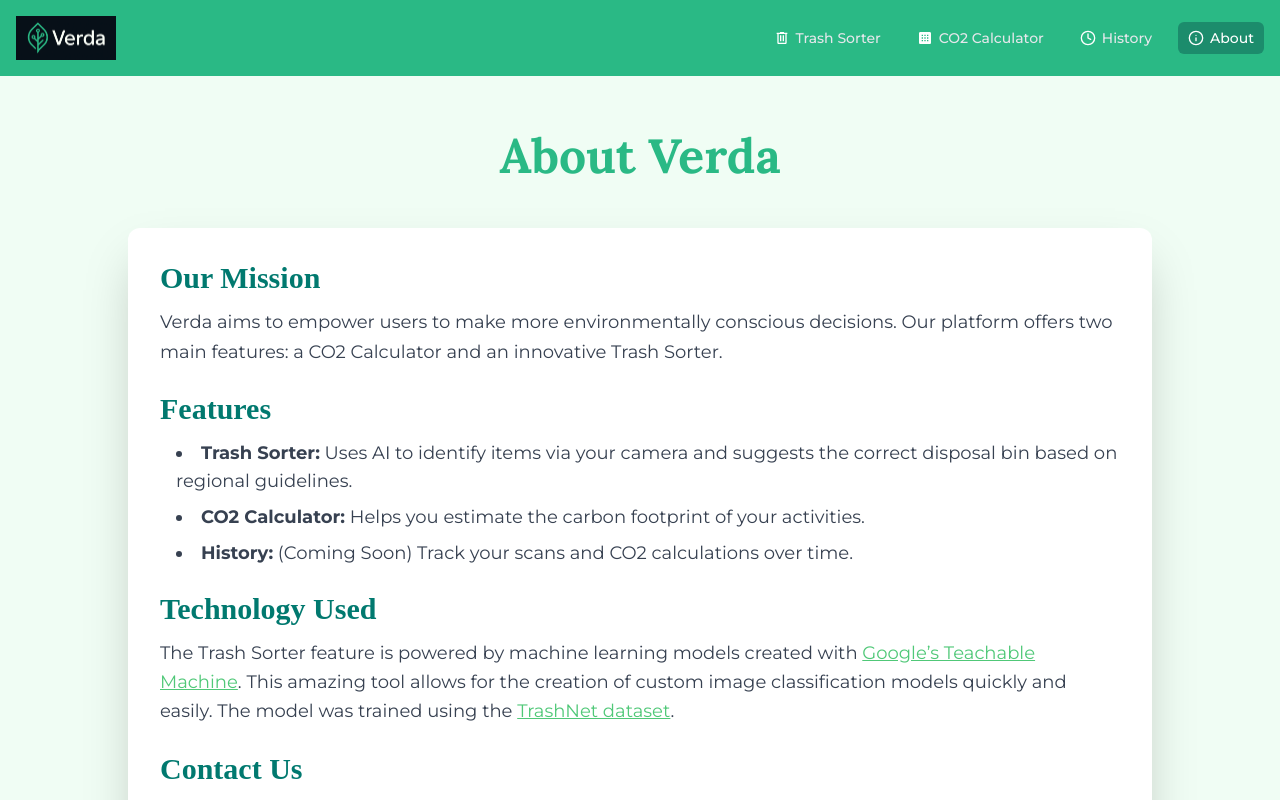
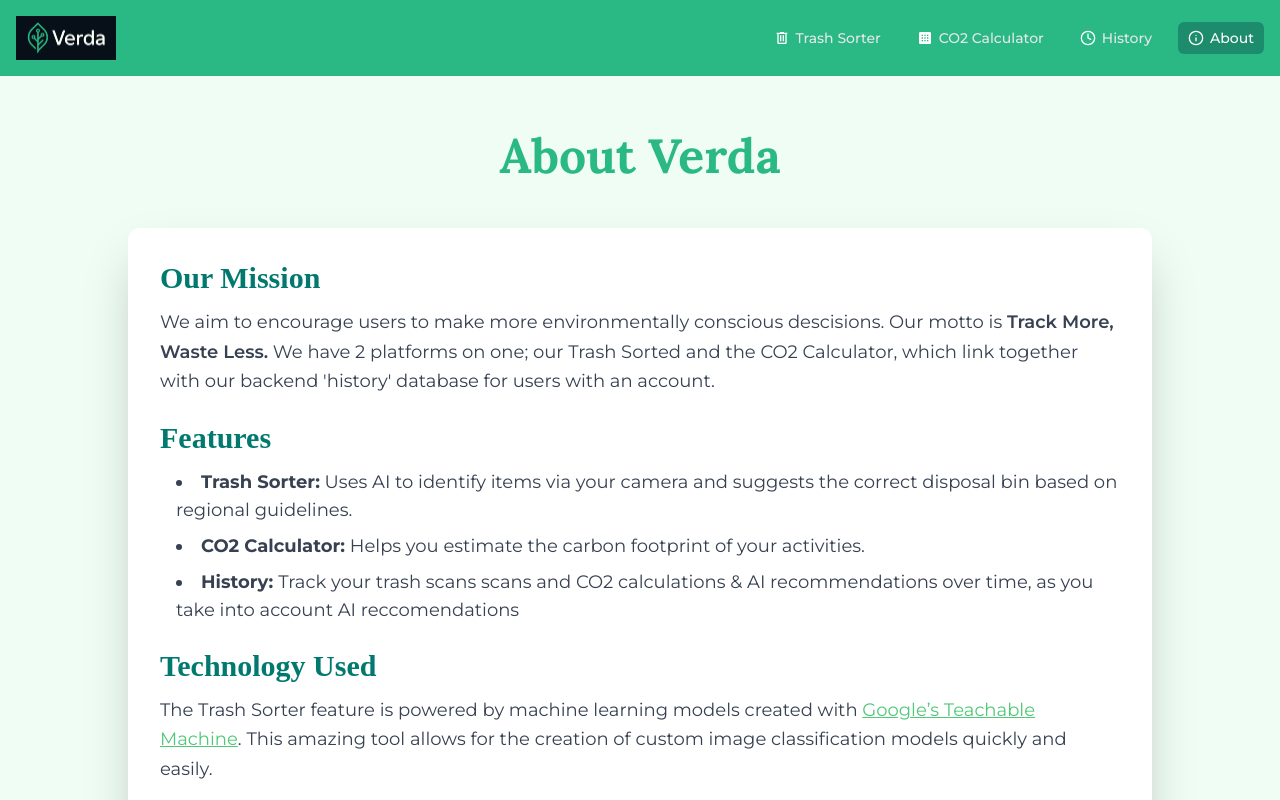
Before and after one commit to samuelforrest/verdapp, a Next.js app: page /about in a window 1280 px wide. Shown: the top 800 px of the page. Built offline with nearby package versions, Linux system fonts and the light colour scheme.

Commit message:
minor CONTENT changes to the about pages

```diff
--- a/src/app/about/page.tsx
+++ b/src/app/about/page.tsx
@@ -15,9 +15,7 @@ const AboutPage = () => {
               Our Mission
             </h2>
             <p className="text-lg text-gray-700 leading-relaxed">
-              Verda aims to empower users to make more environmentally conscious
-              decisions. Our platform offers two main features: a CO2 Calculator
-              and an innovative Trash Sorter.
+              We aim to encourage users to make more environmentally conscious descisions. Our motto is <span className="font-semibold">Track More, Waste Less.</span> We have 2 platforms on one; our Trash Sorted and the CO2 Calculator, which link together with our backend 'history' database for users with an account.
             </p>
           </section>
 
@@ -36,8 +34,8 @@ const AboutPage = () => {
                 footprint of your activities.
               </li>
               <li>
-                <strong>History:</strong> (Coming Soon) Track your scans and CO2
-                calculations over time.
+                <strong>History: </strong>Track your trash scans scans and CO2
+                calculations & AI recommendations over time, as you take into account AI reccomendations
               </li>
             </ul>
           </section>
@@ -58,7 +56,7 @@ const AboutPage = () => {
                 Google’s Teachable Machine
               </Link>
               . This amazing tool allows for the creation of custom image
-              classification models quickly and easily. The model was trained
+              classification models quickly and easily. <br></br><br></br>The model was trained
               using the{" "}
               <Link
                 href="https://github.com/garythung/trashnet"
@@ -69,6 +67,9 @@ const AboutPage = () => {
                 TrashNet dataset
               </Link>
               .
+              <br></br><br></br>We also used Google Gemini 2.0 Flash model to power the AI recommendations and the calculation
+              of your average CO2 emissions lifetime. This could not be done with a simple mathematical formula, as
+              there are so many parameters and things to consider.
             </p>
           </section>
 
--- a/src/app/carbon-quiz/page.tsx
+++ b/src/app/carbon-quiz/page.tsx
@@ -13,6 +13,8 @@
   // When hovered: bg-green-500
 // Colors
   // All blue is bg-600 or text-blue-600, no contrast
+
+// do change it tho, thats just the current setup
 
 
 import React, { useState } from "react";
```
